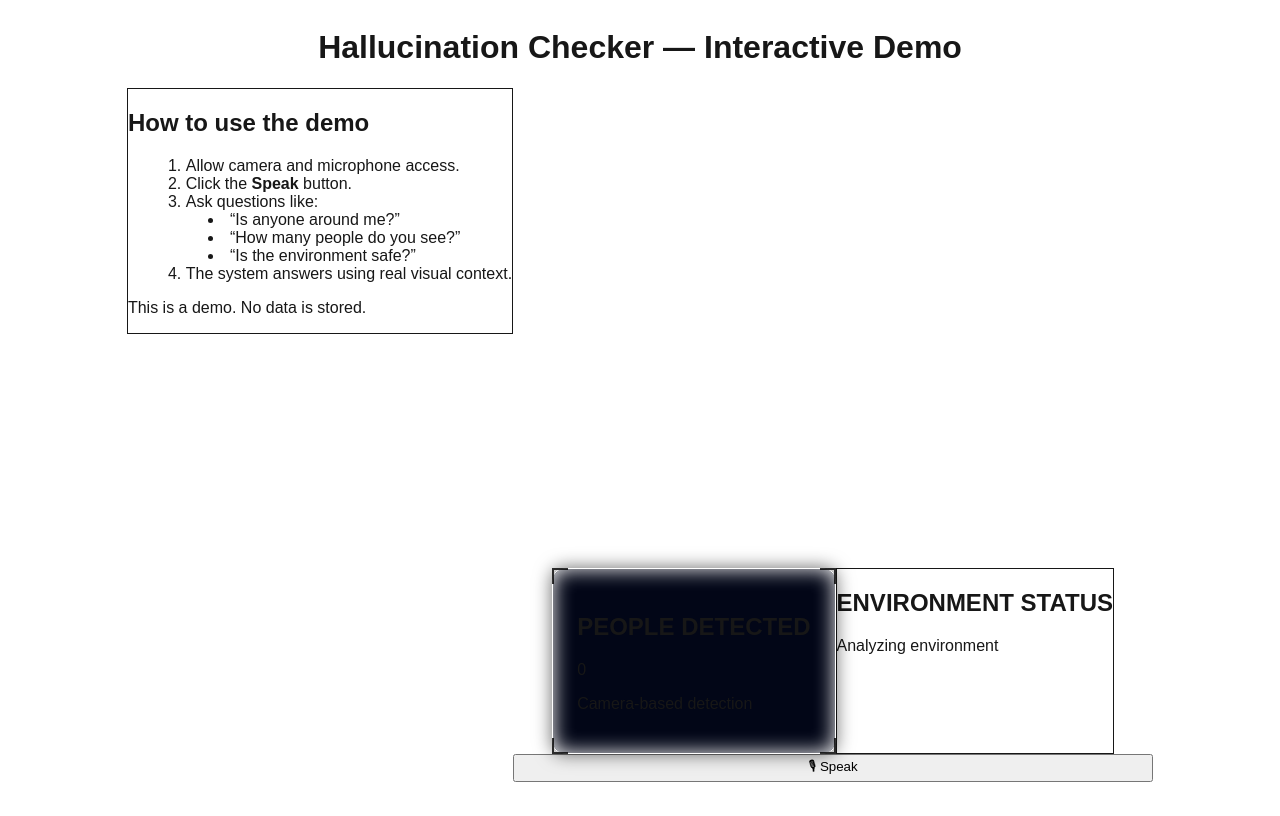
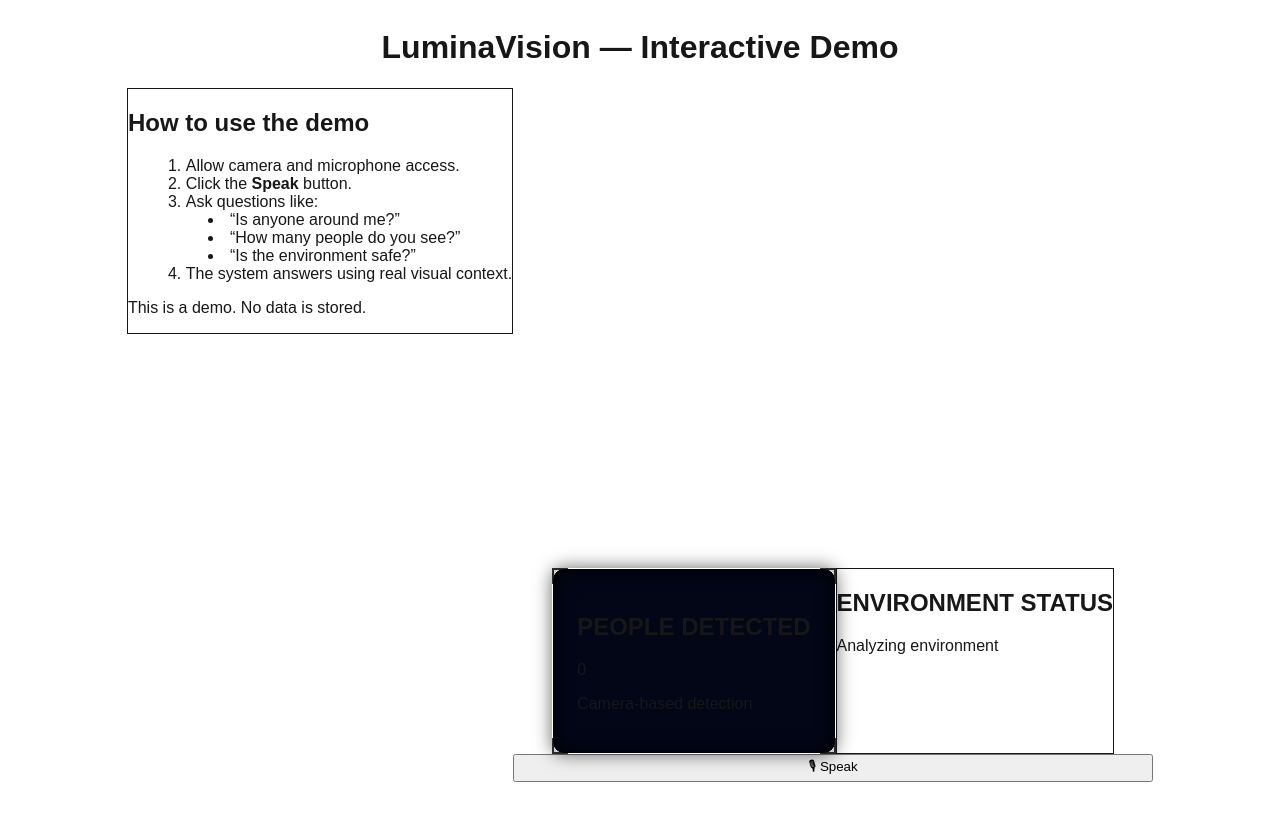
Before and after one commit to LuizFelipe1501/Dashboard, a Next.js app: page / in a window 1280 px wide. Built offline with nearby package versions, Linux system fonts and the light colour scheme; no server answers.

Commit message:
Att news

```diff
--- a/app/globals.css
+++ b/app/globals.css
@@ -37,7 +37,7 @@ body {
   min-width: 220px;
 
   box-shadow:
-    inset 0 0 20px rgb(255, 255, 255),
+    inset 0 0 20px rgb(0, 0, 0),
     0 0 18px rgba(0, 0, 0, 0.6);
 }
 
--- a/app/page.tsx
+++ b/app/page.tsx
@@ -33,7 +33,7 @@ export default function Home() {
   return (
     <main className="min-h-screen bg-black text-white flex flex-col items-center gap-6 p-6">
       <h1 className="text-2xl font-bold">
-        Hallucination Checker — Interactive Demo
+        LuminaVision — Interactive Demo
       </h1>
 
       {/* 🧱 Layout principal */}
```
